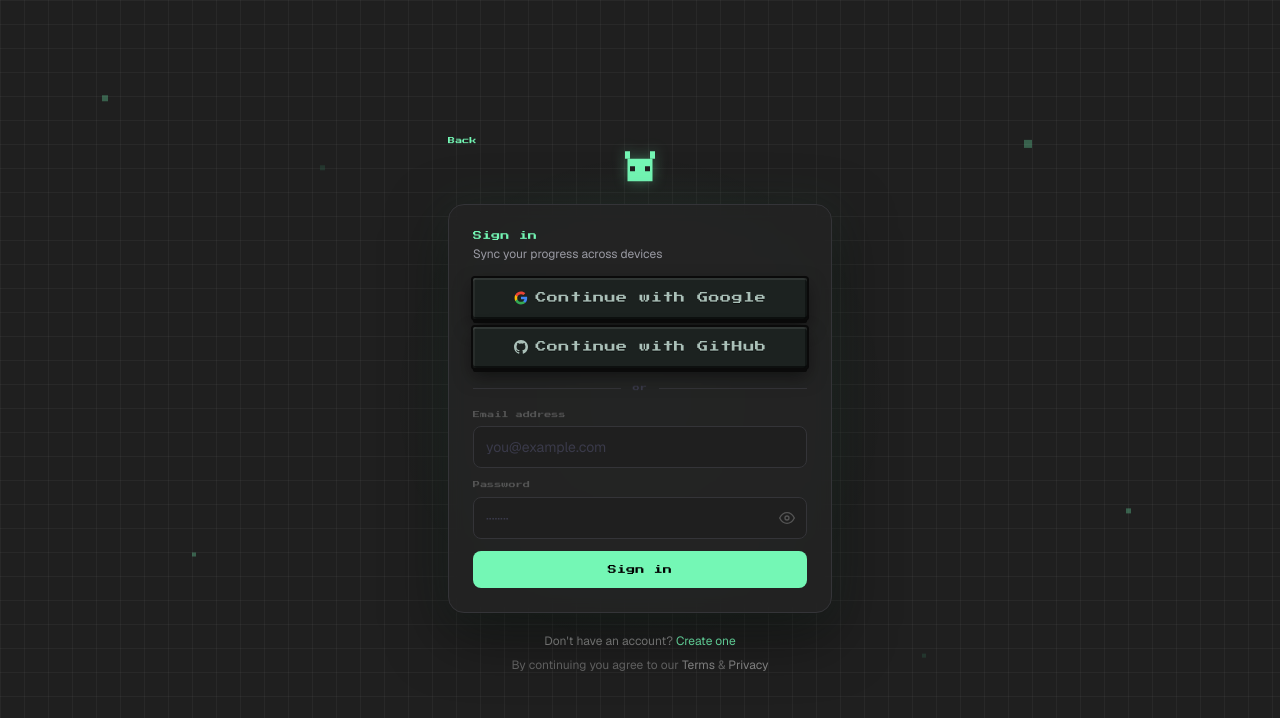
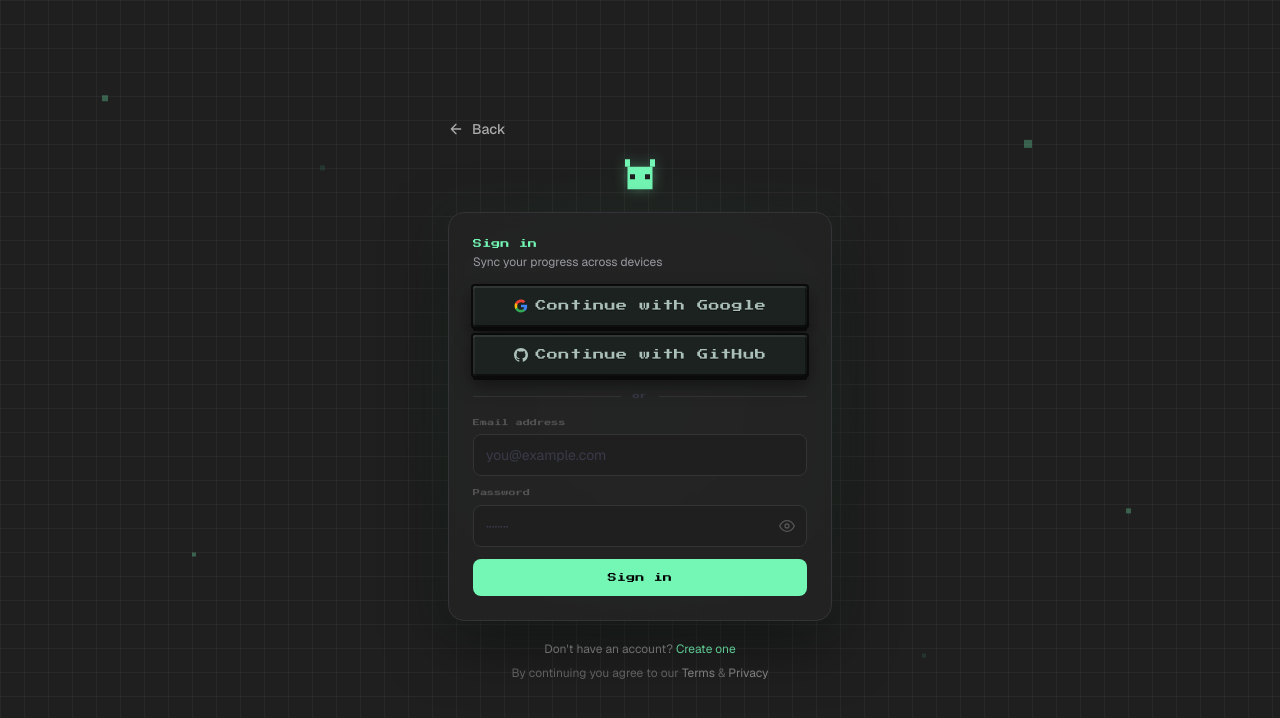
Before and after one commit to FilipStefanovski1/aminta, a Next.js app in the folder landing/: page /login in a window 1280 px wide. Shown: the top 718 px of the page. Built offline with nearby package versions, Linux system fonts and the light colour scheme.

Commit message:
fix: back button — visible arrow + text, proper contrast

```diff
--- a/landing/app/login/page.tsx
+++ b/landing/app/login/page.tsx
@@ -106,10 +106,13 @@ export default function LoginPage() {
       <div className="relative z-10 w-full max-w-sm space-y-5">
 
         {/* Back */}
-        <a href="/" className="font-pixel text-[7px] tracking-widest transition-colors"
-          style={{ color: "#74f7b5" }}
+        <a href="/" className="inline-flex items-center gap-2 text-sm font-medium transition-colors"
+          style={{ color: "#aaa" }}
           onMouseEnter={e => (e.currentTarget.style.color = "#fff")}
-          onMouseLeave={e => (e.currentTarget.style.color = "#74f7b5")}>
+          onMouseLeave={e => (e.currentTarget.style.color = "#aaa")}>
+          <svg width="16" height="16" viewBox="0 0 24 24" fill="none" stroke="currentColor" strokeWidth="2" strokeLinecap="round" strokeLinejoin="round">
+            <path d="M19 12H5M12 5l-7 7 7 7"/>
+          </svg>
           Back
         </a>
 
```
